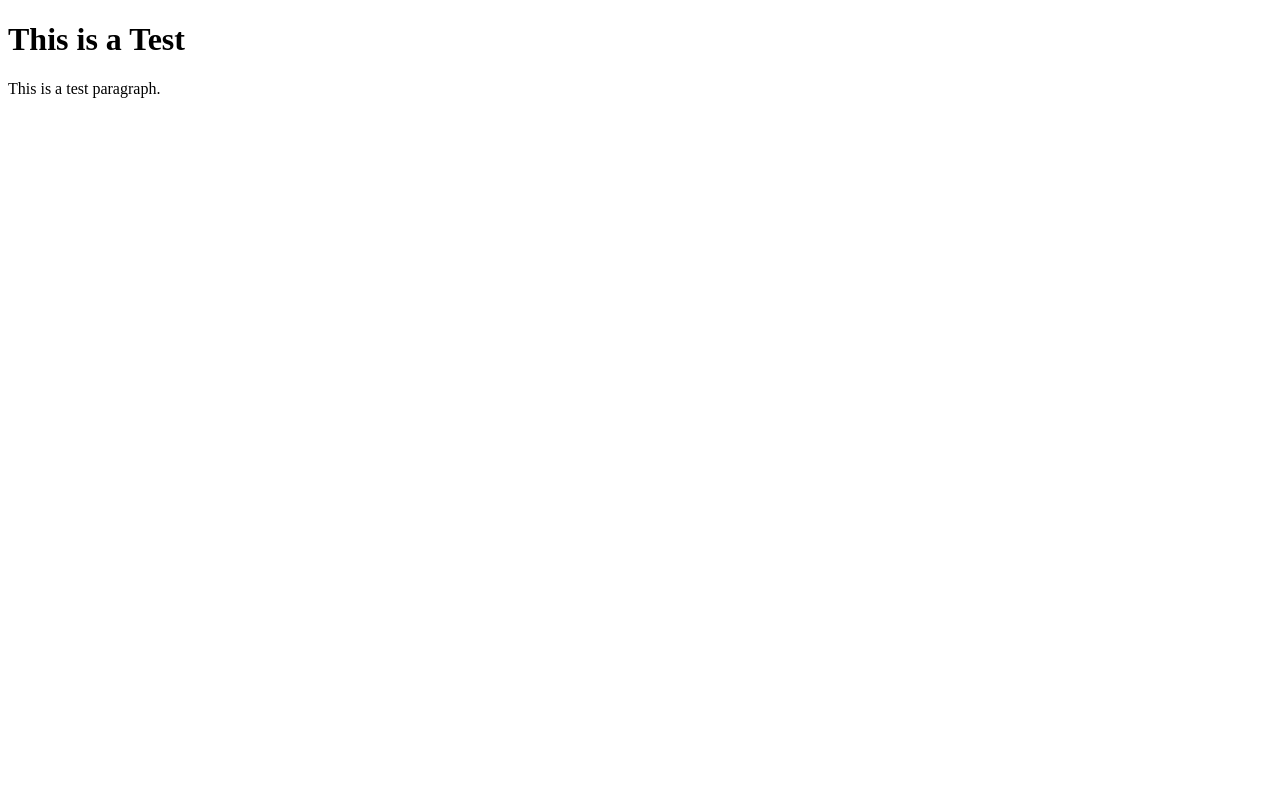
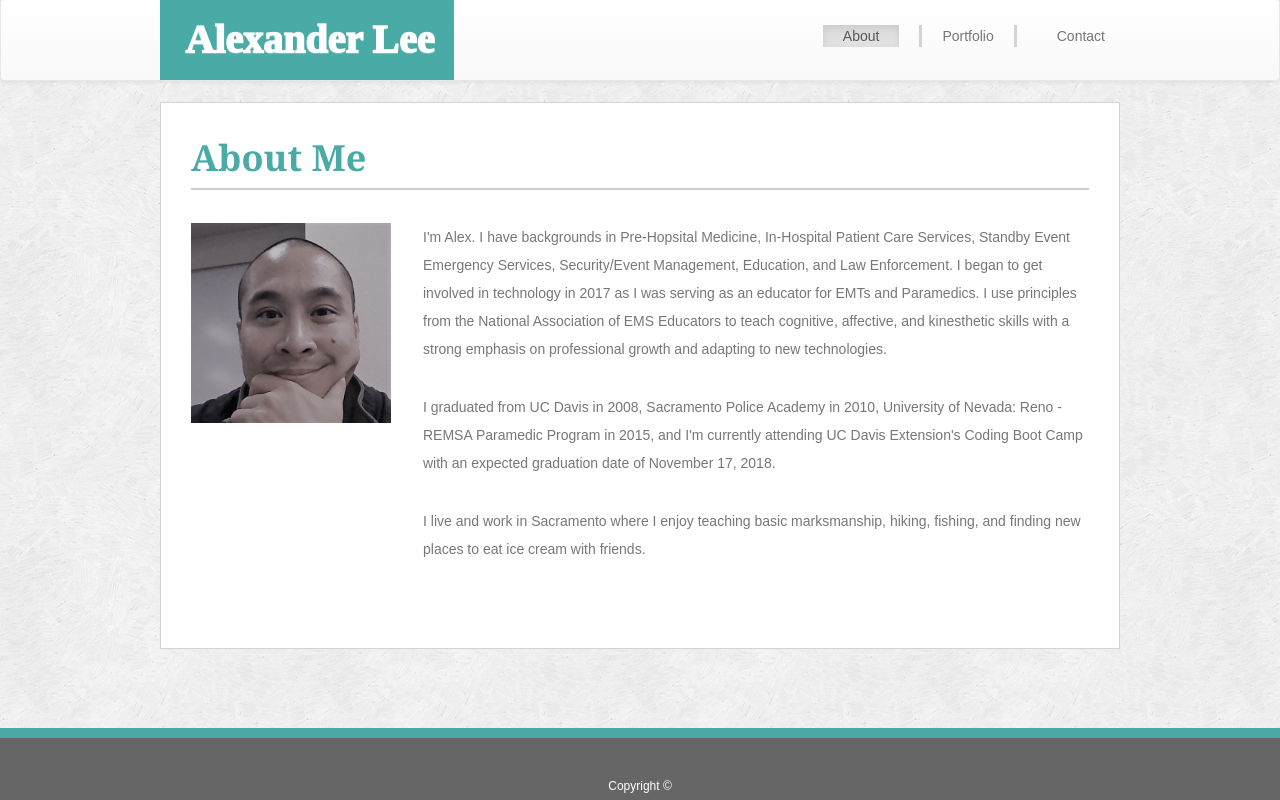
Before and after one commit to apleek3/apleek3.github.io, a plain HTML site: page index.html in a window 1280 px wide. Drawn offline with nearby package versions, Linux system fonts and the light colour scheme.

Commit message:
Assignment 2 Push

```diff
--- /dev/null
+++ b/assets/css/reset.css
@@ -0,0 +1,48 @@
+/* http://meyerweb.com/eric/tools/css/reset/
+   v2.0 | 20110126
+   License: none (public domain)
+*/
+
+html, body, div, span, applet, object, iframe,
+h1, h2, h3, h4, h5, h6, p, blockquote, pre,
+a, abbr, acronym, address, big, cite, code,
+del, dfn, em, img, ins, kbd, q, s, samp,
+small, strike, strong, sub, sup, tt, var,
+b, u, i, center,
+dl, dt, dd, ol, ul, li,
+fieldset, form, label, legend,
+table, caption, tbody, tfoot, thead, tr, th, td,
+article, aside, canvas, details, embed,
+figure, figcaption, footer, header, hgroup,
+menu, nav, output, ruby, section, summary,
+time, mark, audio, video {
+	margin: 0;
+	padding: 0;
+	border: 0;
+	font-size: 100%;
+	font: inherit;
+	vertical-align: baseline;
+}
+/* HTML5 display-role reset for older browsers */
+article, aside, details, figcaption, figure,
+footer, header, hgroup, menu, nav, section {
+	display: block;
+}
+body {
+	line-height: 1;
+}
+ol, ul {
+	list-style: none;
+}
+blockquote, q {
+	quotes: none;
+}
+blockquote:before, blockquote:after,
+q:before, q:after {
+	content: '';
+	content: none;
+}
+table {
+	border-collapse: collapse;
+	border-spacing: 0;
+}
--- /dev/null
+++ b/assets/css/style.css
@@ -0,0 +1,257 @@
+
+/*-----------NavBar Code: ----------------*/
+
+
+.myheader {
+    background-color: #4aaaa5;
+    padding: 15px 10px 15px 10px !important;
+    position: relative;
+    font-size: 40px;
+
+    font-family: 'Times New Roman', Times, serif;
+    font-weight: 1000;
+
+}
+
+
+                                                     /* HOLY CRAP BOOTSTRAP DID NOT WANT TO GIVE UP ITS DEFAULT SETTINGS */
+.navbar-default {
+    color: white !important;
+    top: -1px;
+
+
+}
+
+.navbar-brand {
+    color: white !important;
+
+}
+
+li {
+   padding: 15px 10px 15px 10px;
+
+}
+
+
+#dividers {
+    border-style: solid;
+    border: auto;
+    border-color: lightgrey;
+    border-top: 0px;
+    border-bottom: 0px;
+
+
+}
+
+.paddown {
+    padding: 1% 20px 1% 20px !important;
+   position: relative;
+    top: 10px;
+}
+
+
+
+
+/*----------- Code dedicated to duplicating the look and body of the example page WITH Bootstrap: ----------------*/
+#me {
+    height: 200px;
+    width: 200px;
+    overflow: auto;
+}
+
+
+
+
+
+h1, h2, h3, h4, h5, h6 {
+    font-family: Georgia, 'Times New Roman', Times, serif;
+    color: #4aaaa5;
+    font-weight: 1000;
+
+}
+
+
+
+hr {
+    background-color: #cccccc;
+    border-color: #cccccc;
+    display: block;
+    margin-top: 0.0em;
+    margin-bottom: -0.5em;
+    margin-left: auto;
+    margin-right: auto;
+    border-style: solid;
+    border-width: 1.75px;
+
+}
+
+body {
+    font-family: Arial, Helvetica Neue, Helvetica, sans-serif;
+    /*background-color: gray;*/
+    background-image: url("scribble_light.png");
+}
+
+p {
+    color: #777777;
+    line-height:  2.0;
+    font-size: 14px;
+}
+
+.maxwidth {
+    max-width: 960px;
+    padding: 0px 0px 0px 0px;
+
+}
+
+
+
+.about {
+    background-color: #ffffff;  /*change the whitesmoke here*/
+    border-color: #dddddd;
+    width: 100%;
+    height: 100%;
+
+
+}
+
+div {
+    overflow: hidden;
+}
+
+.centerstage {
+    float: left;
+    width: 100%;
+    position: absolute;
+    left: 0;
+
+
+
+}
+div.content {
+    border: 1px solid;
+    border-color: lightgrey;
+    padding: 15px 30px 15px 30px;
+    position: relative;
+    background-color: #ffffff !important;
+    margin: 0 auto;
+
+}
+
+
+
+
+
+
+
+
+/*---- Now some coding for replicating the look of the footer----*/
+
+.footer {
+    position: fixed;
+    left: 0;
+    bottom: 0;
+    width: 100%;
+    background-color:#666666;
+    color: white;
+    text-align: center;
+    font-size: 12px;
+    clear: both;
+    z-index: 100;
+}
+
+.border {
+    border-top-width: 10px;
+    border-style: solid;
+    border-left-width: 0px;
+    border-right-width:0px;
+    border-bottom-width:0px;
+    border-color: #4aaaa5;
+
+}
+
+.padding {
+    padding-bottom: 5px;
+    padding-top: 40px;
+    padding-left: 10px;
+    padding-right: 10px;
+
+}
+
+
+
+
+
+
+
+
+/* Now some coding for the OTHER pages --- starting with the contact.html page */
+
+input[type=text] {
+    width: 100%;
+    padding: 12px 12px;
+    margin: 8px 0;
+    box-sizing: border-box;
+}
+
+textarea {
+    height: 75%;
+    width: 99.5%;
+
+    /* code suggested on stack. will save for later. */
+   /* display: block;
+   -webkit-box-sizing: border-box;
+       -moz-box-sizing: border-box;
+            box-sizing: border-box; */
+
+}
+
+#space {
+    height: 200px;
+    width: 100%;
+}
+
+.submit {
+    background-color: #4aaaa5;
+    border: none;
+    color: white;
+    padding: 15px 32px;
+    text-align: center;
+    text-decoration: none;
+    display: inline-block;
+    font-size: 16px;
+    margin: 4px 2px;
+    cursor: pointer;
+}
+
+
+/* Lastly the portfolio page with thumbnails and titles */
+
+
+
+
+.portfolioimg {
+    padding: 20px 0px 20px 10px;
+    float: left;
+    position: relative;
+    margin-left: 0px;
+    overflow: hidden;
+
+}
+
+
+.banner {
+    background-color: #4aaaa5;
+    position: absolute;
+    bottom: 30px;
+    padding: 10px 15px;
+    font-size: 24px;
+    font-weight: 250;
+    width: 100%;
+    max-width: 275px;
+    overflow: hidden;
+    z-index: 10;
+    color: white;
+    text-align: center;
+    font-family: 'Times New Roman', Times, serif;
+
+}
--- a/index.html
+++ b/index.html
@@ -1,13 +1,108 @@
 <!DOCTYPE html>
-<html>
+
+
+<html lang="en">
+
+
 <head>
-<meta charset="UTF-8">
-<title>Page Title</title>
+    <meta charset="utf-8" />
+    <meta http-equiv="X-UA-Compatible" content="IE=edge">
+    <title>Alex Lee's Bootstrap Portfolio</title>
+    <meta name="viewport" content="width=device-width, initial-scale=1">
+
+    <!-- Latest compiled and minified CSS -->
+    <link rel="stylesheet" href="https://maxcdn.bootstrapcdn.com/bootstrap/3.3.7/css/bootstrap.min.css" integrity="sha384-BVYiiSIFeK1dGmJRAkycuHAHRg32OmUcww7on3RYdg4Va+PmSTsz/K68vbdEjh4u"
+        crossorigin="anonymous">
+    <!-- Optional theme -->
+    <link rel="stylesheet" href="https://maxcdn.bootstrapcdn.com/bootstrap/3.3.7/css/bootstrap-theme.min.css" integrity="sha384-rHyoN1iRsVXV4nD0JutlnGaslCJuC7uwjduW9SVrLvRYooPp2bWYgmgJQIXwl/Sp"
+        crossorigin="anonymous">
+    <!-- Latest compiled and minified JavaScript -->
+    <script src="https://maxcdn.bootstrapcdn.com/bootstrap/3.3.7/js/bootstrap.min.js" integrity="sha384-Tc5IQib027qvyjSMfHjOMaLkfuWVxZxUPnCJA7l2mCWNIpG9mGCD8wGNIcPD7Txa"
+        crossorigin="anonymous"></script>
+
+    <!--<link rel="stylesheet" type="text/css" media="screen" href="reset.css" />-->
+    <link rel="stylesheet" type="text/css" media="screen" href="assets/css/style.css" />
+
 </head>
-<body>
 
-<h1>This is a Test</h1>
-<p>This is a test paragraph.</p>
+
+
+<body class="about">
+
+    <nav class="navbar navbar-default">
+        <div class="container-fluid maxwidth">
+            <div class="navbar-header myheader">
+                <a class="navbar-brand myheader" href="#home">&ensp;Alexander Lee</a>
+            </div>
+            <ul class="nav navbar-nav navbar-right">
+                <!--
+                                <li class="active">
+                                    <a href="#home">Home</a>
+                                </li>-->
+                <li class="active">
+                    <a class="paddown" href="index.html">About</a>
+                </li>
+                <li>
+                    <a class="paddown" id="dividers" href="portfolio.html">Portfolio</a>
+                </li>
+                <li>
+                    <a class="paddown" href="contact.html">Contact</a>
+                </li>
+            </ul>
+        </div>
+    </nav>
+
+
+    <div class="container content maxwidth">
+        <div class="row">
+            <div class="col-sm-12">
+                <h1>
+                    About Me
+                </h1>
+            </div>
+        </div>
+        <hr>
+        <br>
+        <div class="row">
+            <div class="col-sm-3">
+                <br>
+                <img id="me" class="img-responsive" src="assets/images/profile.png" alt="Alex Lee">
+            </div>
+            <div class="col-sm-9">
+                <br>
+                <p>
+                    I'm Alex. I have backgrounds in Pre-Hopsital Medicine, In-Hospital Patient Care Services, Standby Event Emergency Services,
+                    Security/Event Management, Education, and Law Enforcement. I began to get involved in technology in 2017
+                    as I was serving as an educator for EMTs and Paramedics. I use principles from the National Association
+                    of EMS Educators to teach cognitive, affective, and kinesthetic skills with a strong emphasis on professional
+                    growth and adapting to new technologies.
+                </p>
+                <br>
+                <p>
+                    I graduated from UC Davis in 2008, Sacramento Police Academy in 2010, University of Nevada: Reno - REMSA Paramedic Program
+                    in 2015, and I'm currently attending UC Davis Extension's Coding Boot Camp with an expected graduation
+                    date of November 17, 2018.
+                </p>
+                <br>
+                <p>
+                    I live and work in Sacramento where I enjoy teaching basic marksmanship, hiking, fishing, and finding new places to eat ice
+                    cream with friends.
+                </p>
+                <br>
+                <br>
+                <br>
+
+            </div>
+
+
+
+        </div>
+
+
+        <div class="sticky-bottom padding footer border">
+            <span>Copyright &copy;</span>
+        </div>
 
 </body>
+
 </html>
```
Also changed, not shown: contact.html (added, +107 -0 lines), portfolio.html (added, +152 -0 lines), test.html (deleted, +0 -13 lines), README.md (deleted), assets/css/scribble_light.png (added), assets/css/uneven.png (added), assets/images/hangman.jpg (added), assets/images/hangman.png (added), assets/images/profile.png (added), assets/images/rock.jpg (added), assets/images/rpg.jpg (added), assets/images/rutgers.jpg (added), assets/images/trivia.jpg (added).
